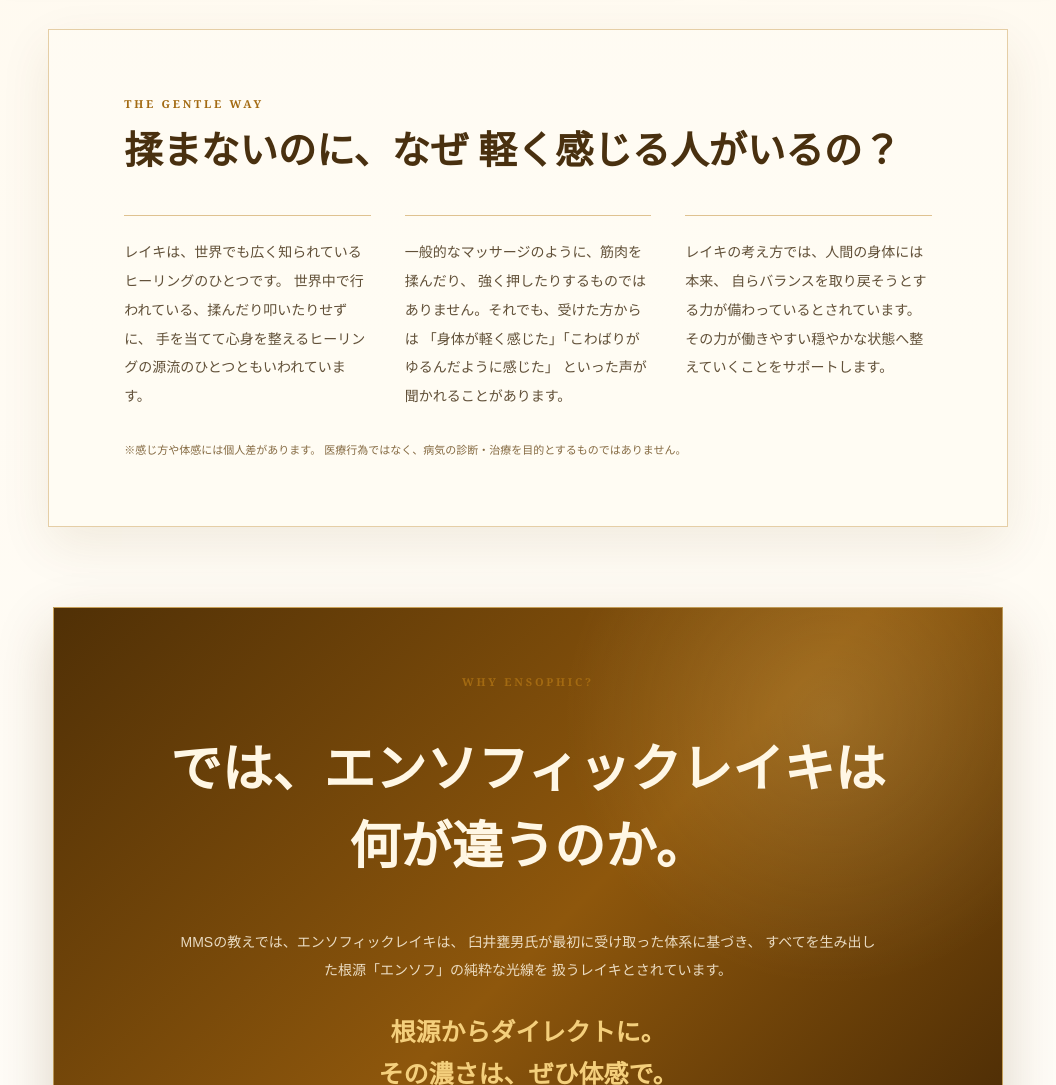
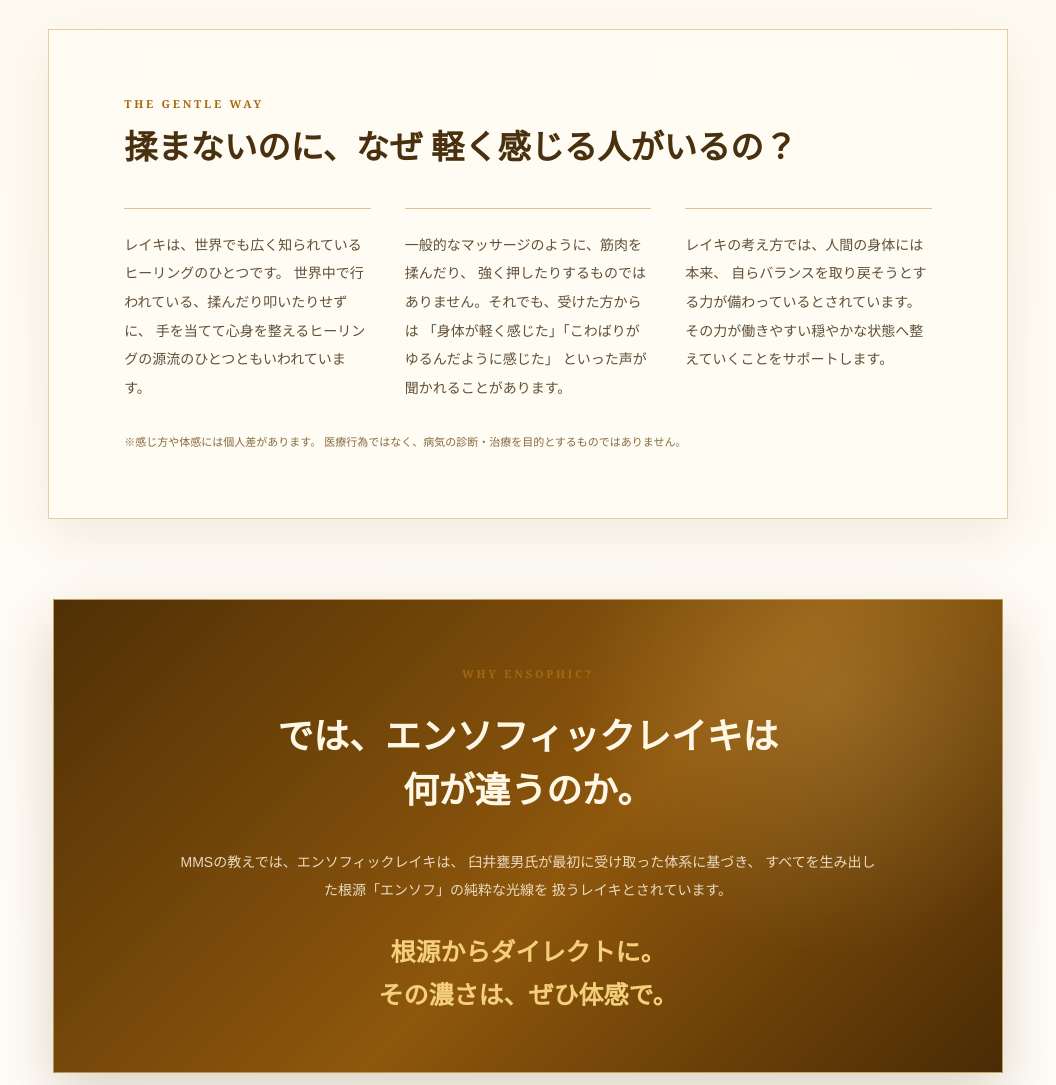
Before and after one commit to LiberaMoney/REIKI, a plain HTML site: page index.html in a window 1280 px wide. Shown: the part 2400-3485 px from the top of the page, without its empty margins (112-1168 px from the left). Drawn offline with Linux system fonts and the light colour scheme.

Commit message:
Update index.html

```diff
--- a/index.html
+++ b/index.html
@@ -1149,7 +1149,40 @@
         align-items: flex-start;
       }
     }
-  </style>
+  /* 見出しの不自然な改行を調整 */
+.intro h2,
+.ensophic-callout h2,
+.reiki-explanation h3 {
+  word-break: keep-all;
+  overflow-wrap: normal;
+  text-wrap: balance;
+}
+
+@media (min-width: 781px) {
+  .intro h2 {
+    white-space: nowrap;
+    font-size: clamp(42px, 3.6vw, 58px);
+  }
+
+  .ensophic-callout h2 {
+    white-space: nowrap;
+    font-size: clamp(32px, 2.8vw, 44px);
+  }
+
+  .reiki-explanation h3 {
+    max-width: none;
+    white-space: nowrap;
+    font-size: clamp(32px, 2.6vw, 42px);
+  }
+}
+
+@media (max-width: 780px) {
+  .intro h2,
+  .ensophic-callout h2,
+  .reiki-explanation h3 {
+    white-space: normal;
+  }
+}</style>
 </head>
 
 <body>
```
